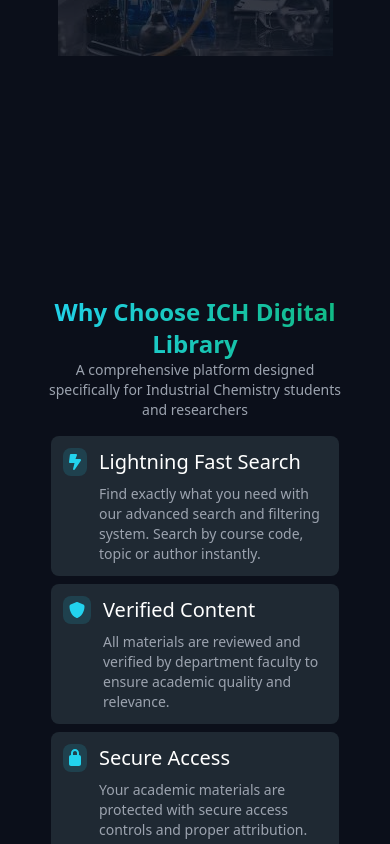
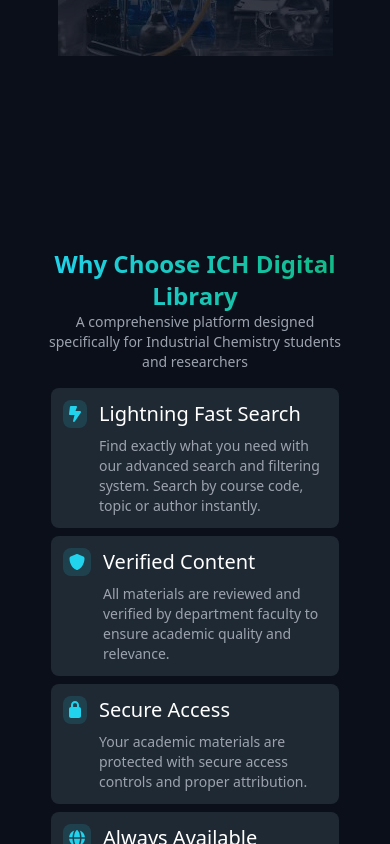
Before and after one commit to Ejiro-Ben/ICH-Library, a React (Vite) app: page / in a window 390 px wide. Shown: the part 780-1624 px from the top of the page. Built offline with nearby package versions, Linux system fonts and the light colour scheme; no server answers.

Commit message:
Admin Page, and Login Auth

```diff
--- a/src/HomePage/Home.jsx
+++ b/src/HomePage/Home.jsx
@@ -29,7 +29,7 @@ function Home() {
         <>
             <Hero />
 
-            <section className="bg-chem-dark px-10 pt-40 md:pt-44">
+            <section className="bg-chem-dark px-10 pt-28 md:pt-44">
                 <div className="text-center">
                     <h1 className="bg-gradient-to-r from-chem-cyan to-chem-green bg-clip-text text-transparent text-2xl font-bold">Why Choose ICH Digital Library</h1>
                     <p className="text-gray-400 text-sm md:text-base">A comprehensive platform designed specifically for Industrial Chemistry students and researchers</p>
```
